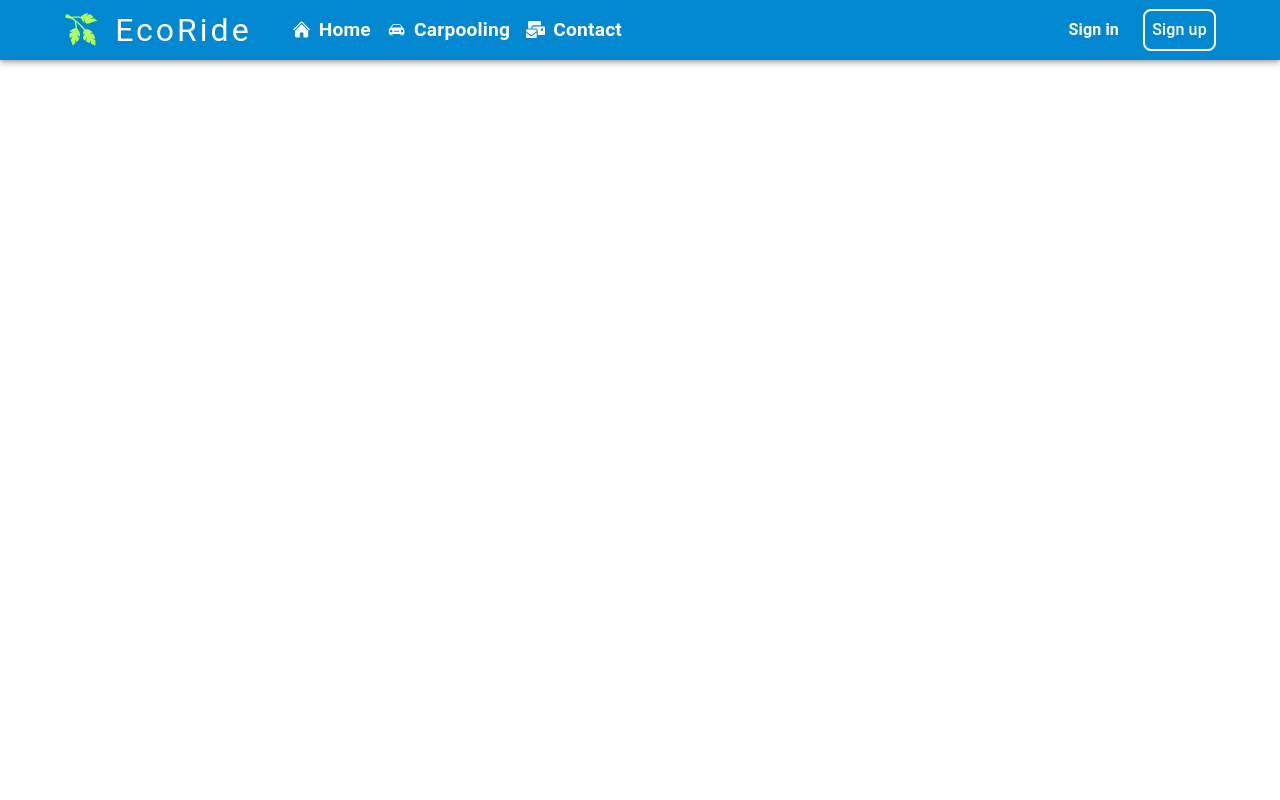
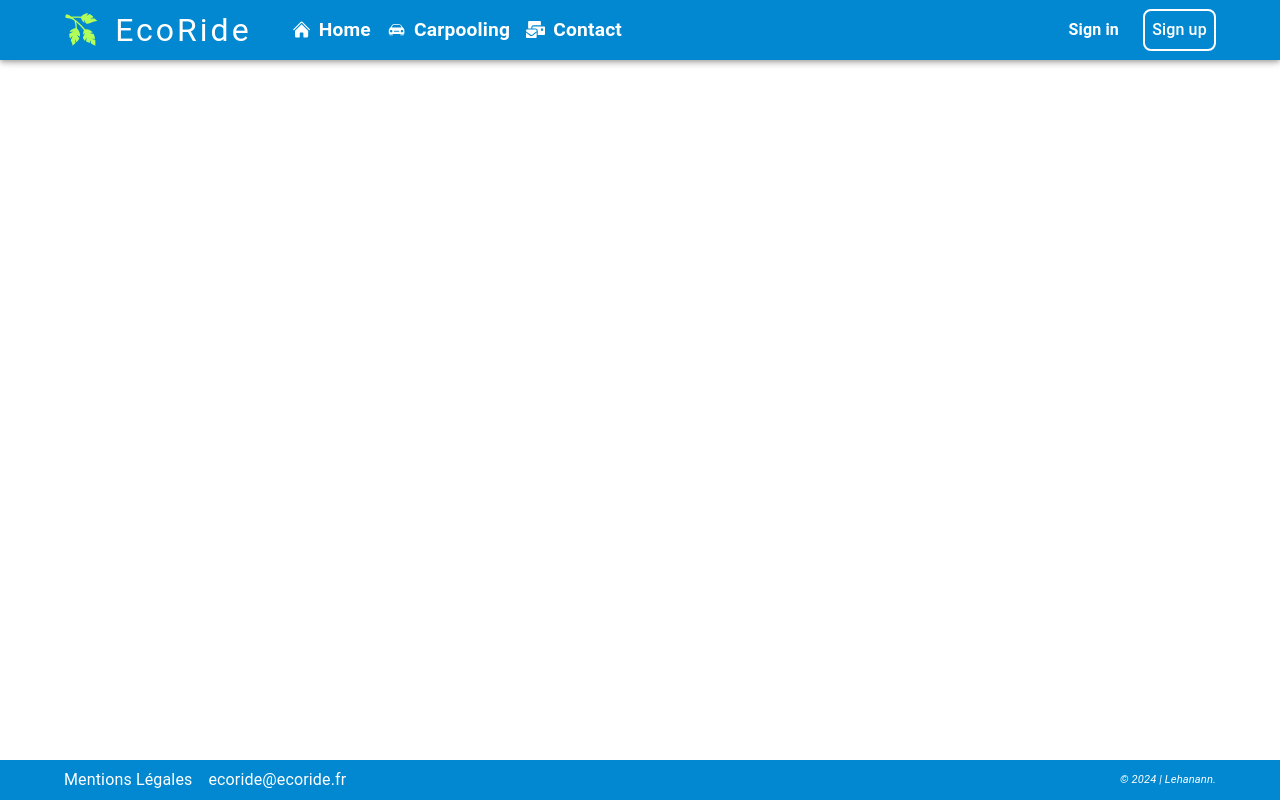
Before and after one commit to Angurva/EcoRide, a Next.js app in the folder frontend/: page / in a window 1280 px wide. Built offline with nearby package versions, Linux system fonts and the light colour scheme.

Commit message:
footer created + ajust layout

```diff
--- a/frontend/src/app/layout.tsx
+++ b/frontend/src/app/layout.tsx
@@ -3,6 +3,7 @@ import { Geist, Geist_Mono } from "next/font/google";
 import "./globals.css";
 import { Box } from "@mui/material";
 import Navigation from "@/components/Navigation";
+import Footer from "@/components/Footer";
 
 const geistSans = Geist({
   variable: "--font-geist-sans",
@@ -42,7 +43,7 @@ export default function RootLayout({
           }}>
             {children}
           </Box>
-
+          <Footer/>
         </Box>
 
       </body>
--- /dev/null
+++ b/frontend/src/components/Footer.tsx
@@ -0,0 +1,52 @@
+import { Box, Container, Link, Typography } from '@mui/material'
+import { lightBlue } from '@mui/material/colors'
+import React from 'react'
+
+export default function Footer() {
+  return (
+    <Box component='footer' sx={{
+        display:'flex',
+        height:'40px',
+        alignItems:'center',
+        bgcolor:lightBlue[700],
+        color:'white'
+
+    }}>
+        <Container maxWidth='lg'>
+            <Box sx={{
+            display:'flex',
+            alignItems:'center',
+            gap:2
+
+            }}>
+                <Typography>
+                    <Link href='/mentions-legales' sx={{
+                        textDecoration:'none',
+                        color:'inherit',
+                    }}>
+                        Mentions Légales
+                    </Link>
+                </Typography>
+                <Typography>
+                    <Link href='mailto:ecoride@ecoride.fr' sx={{
+                        textDecoration:'none',
+                        color:'inherit',
+                    }}>
+                        ecoride@ecoride.fr
+                    </Link>
+                </Typography>
+                <Typography sx={{
+                    ml:'auto',
+                    fontStyle:'italic',
+                    fontSize:'0.7rem',
+                }}>
+                    &copy;&nbsp;2024 | Lehanann.
+                </Typography>
+
+
+            </Box>
+        </Container>
+
+    </Box>
+  )
+}
```
